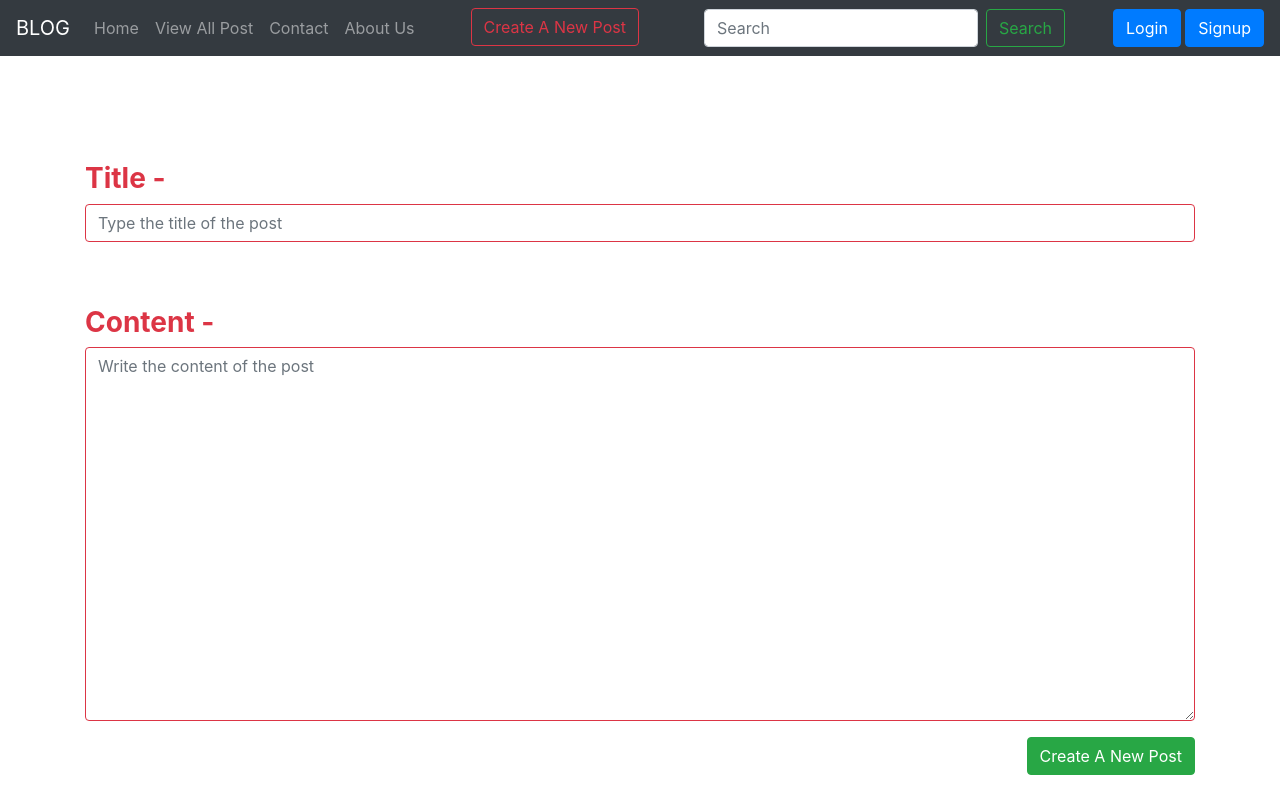
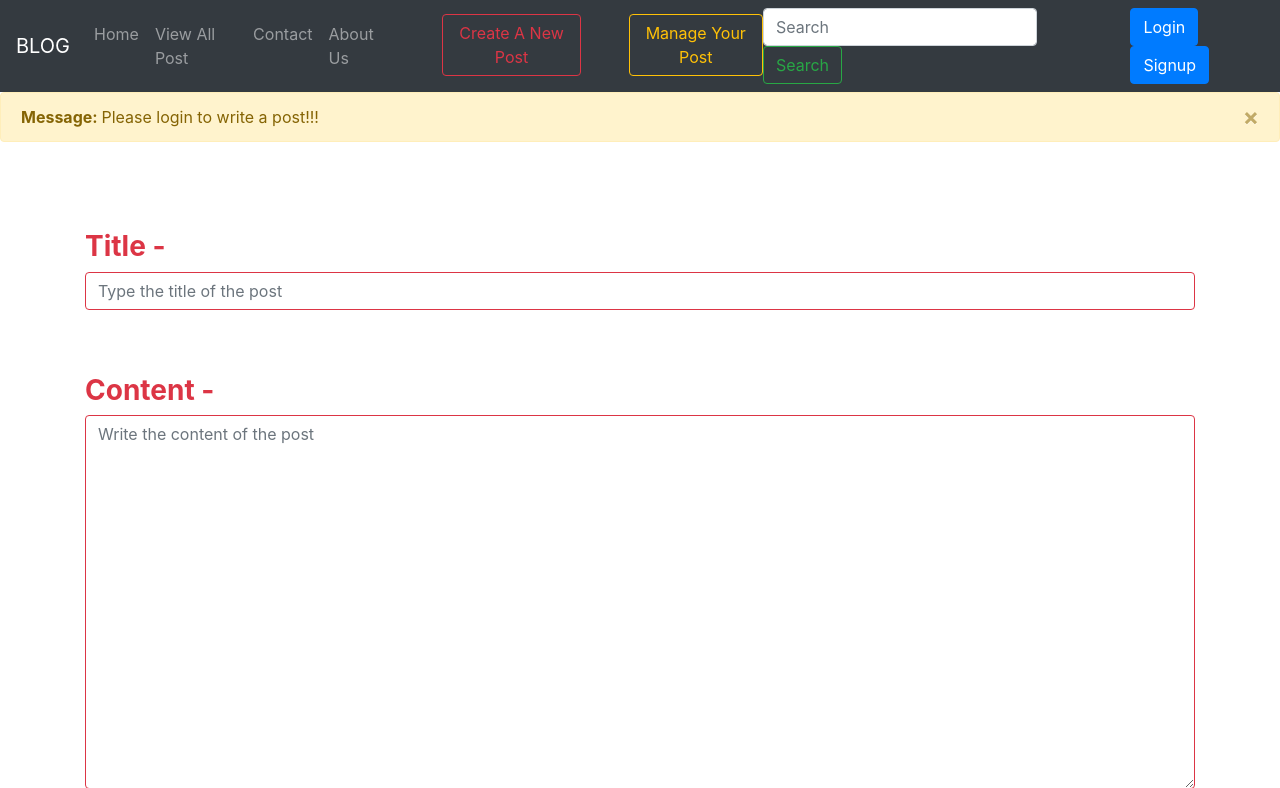
Before and after one commit to santoshkpatro/blogsite-one, a Django app: page /blog/create_post/ in a window 1280 px wide. Shown: the top 788 px of the page. Run offline with Django 3.2, Linux system fonts and the light colour scheme; some libraries are stand-ins or nearby versions.

Commit message:
Added manage post and corrected some of the feature

```diff
--- a/blog/urls.py
+++ b/blog/urls.py
@@ -5,5 +5,6 @@ urlpatterns = [
     path('', views.blog_view, name='blog_view'),
     path('<int:sl_no>/', views.blogPost, name='blogPost'),
     path('<int:sl_no>/user_comment/', views.user_comment, name='user_comment'),
-    path('create_post/', views.create_post, name='create_post')
+    path('create_post/', views.create_post, name='create_post'),
+    path('manage_post/', views.manage_post, name='manage_post'),
 ]
--- a/blog/views.py
+++ b/blog/views.py
@@ -50,6 +50,7 @@ def create_post(request):
                 if len(content)>25:
                     new_post = Post(title=title, content=content, author=request.user)
                     new_post.save()
+                    messages.success(request, 'Successfully Created your post!!')
                     return redirect(f'/blog/{new_post.sno}')
                 else:
                     messages.warning(request, "Please enter a valid size of content for your post...")
@@ -58,3 +59,16 @@ def create_post(request):
     else:
         messages.warning(request, "Please login to write a post!!!")
     return render(request, 'blog/create_post.html')
+
+
+def manage_post(request):
+    if request.user.is_authenticated:
+        view_user = request.user
+        posts = view_user.post_set.all()
+        context = {
+            'posts': posts,
+        }
+    else:
+        messages.warning(request, 'Please login to manage your post!!')
+        context = {}
+    return render(request, 'blog/manage_post.html', context)
--- a/templates/base.html
+++ b/templates/base.html
@@ -17,7 +17,7 @@
 
 <body>
   <!-- navbar -->
-  <nav class="navbar fixed-top navbar-expand-lg navbar-dark bg-dark">
+  <nav class="navbar navbar-expand-lg navbar-dark bg-dark">
     <a class="navbar-brand" href="#">BLOG</a>
     <button class="navbar-toggler" type="button" data-toggle="collapse" data-target="#navbarSupportedContent"
       aria-controls="navbarSupportedContent" aria-expanded="false" aria-label="Toggle navigation">
@@ -40,6 +40,9 @@
         </li>
         <li class="nav-item">
           <a href="/blog/create_post/"><button type="button" class="btn btn-outline-danger ml-5">Create A New Post</button></a>
+        </li>
+        <li class="nav-item">
+          <a href="/blog/manage_post/"><button type="button" class="btn btn-outline-warning ml-5">Manage Your Post</button></a>
         </li>
       </ul>
 
--- a/templates/blog/blog_view.html
+++ b/templates/blog/blog_view.html
@@ -9,8 +9,7 @@ active
 {% endblock blogHomeactive %}
 
 {% block body %}
-<br>
-<br>
+
 <div class="container my-3">
     {% for post in allPost %}
     <div class="jumbotron border border-success">
--- a/templates/blog/create_post.html
+++ b/templates/blog/create_post.html
@@ -7,7 +7,6 @@ Create A Post
 {% block body %}
 
 <div>
-<br>
 <br>
 
 <div class="container my-5">
```
Also changed, not shown: templates/blog/manage_post.html (added, +29 -0 lines).
